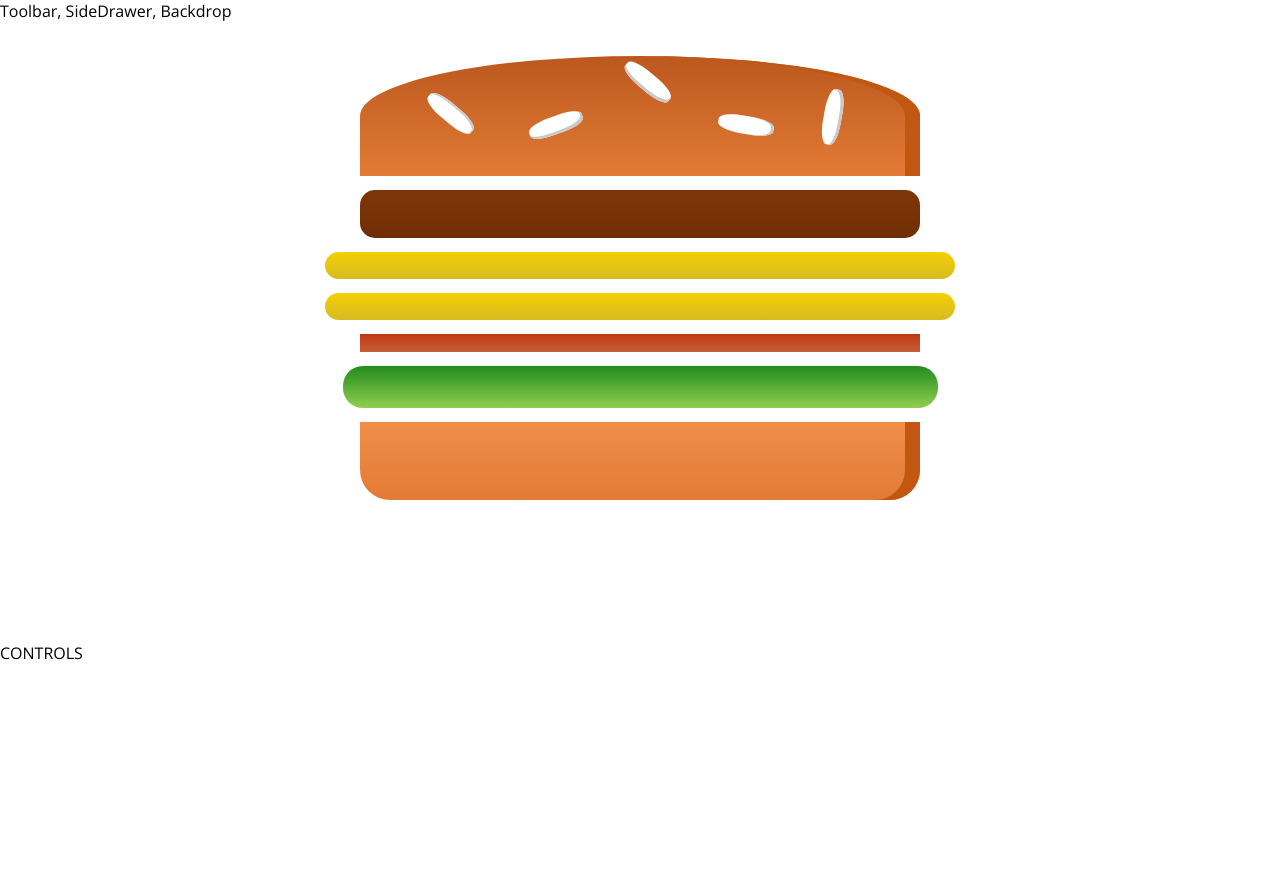
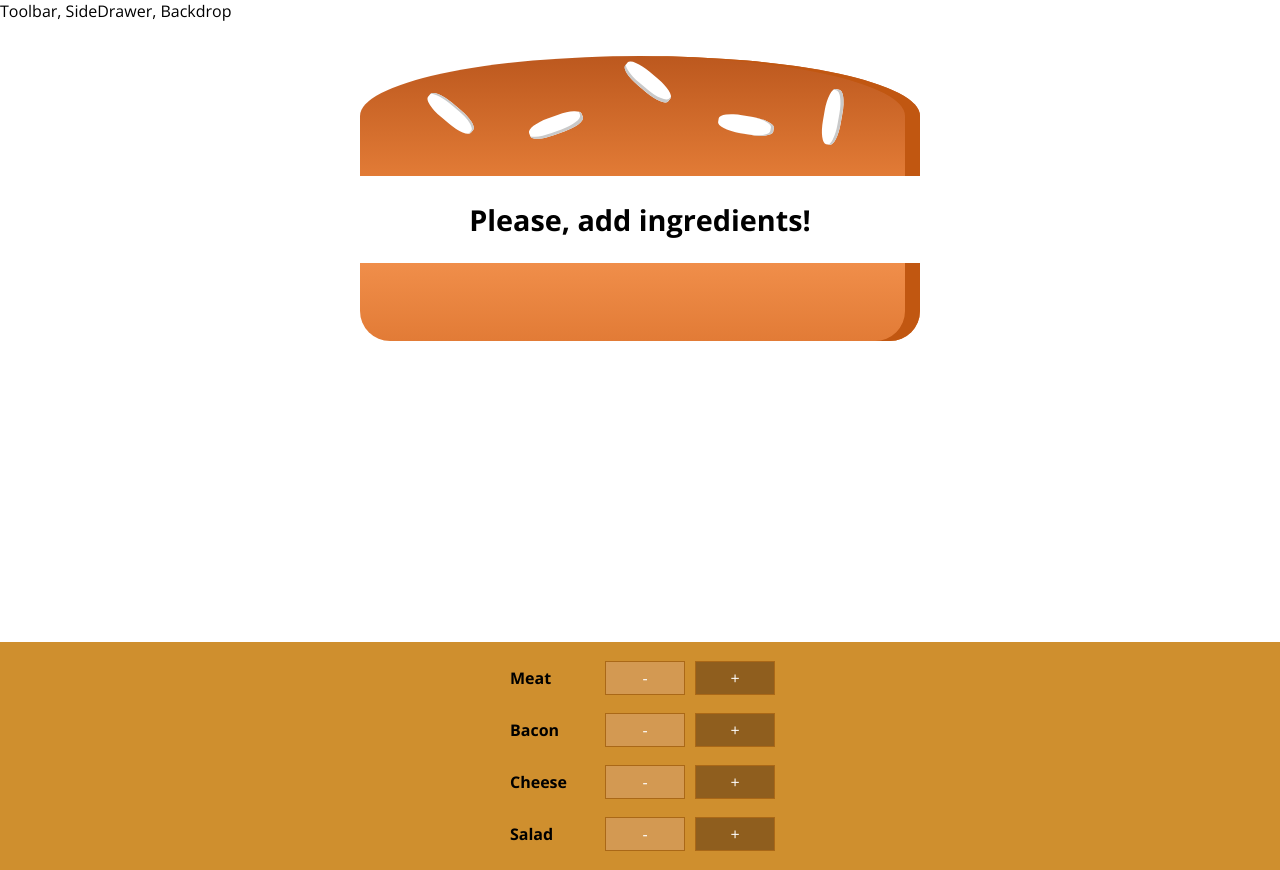
Before and after one commit to YuriBecker/Burger-Builder, a React (Create React App) app: page / in a window 1280 px wide. Before the commit the page ends 800 px from the top, so only its background shows below. Built offline with nearby package versions, Linux system fonts and the light colour scheme; the HTML template or start-up script is replaced by a standard one.

Commit message:
Add BuildControls component + css

```diff
--- /dev/null
+++ b/src/components/Burger/BuildControls/BuildControls.js
@@ -0,0 +1,22 @@
+import React from 'react';
+import styles from './BuildControls.module.css';
+import BuildControl from './BuildControl/BuildControl';
+
+const controls = [
+  { text: 'Meat', type: 'meat' },
+  { text: 'Bacon', type: 'bacon' },
+  { text: 'Cheese', type: 'cheese' },
+  { text: 'Salad', type: 'salad' }
+];
+
+const BuildControls = () => (
+  <div className={styles.BuildControls}>
+    {controls.map(control => (
+      <BuildControl key={control.text} text={control.text} />
+    ))}
+  </div>
+);
+
+BuildControls.propTypes = {};
+
+export default BuildControls;
--- /dev/null
+++ b/src/components/Burger/BuildControls/BuildControls.module.css
@@ -0,0 +1,52 @@
+.BuildControls {
+  width: 100%;
+  background-color: #cf8f2e;
+  display: flex;
+  flex-flow: column;
+  align-items: center;
+  box-shadow: 0 2px 1px #ccc;
+  margin: auto;
+  padding: 10px 0;
+}
+
+.OrderButton {
+  background-color: #dad735;
+  outline: none;
+  cursor: pointer;
+  border: 1px solid #966909;
+  color: #966909;
+  font-family: inherit;
+  font-size: 1.2em;
+  padding: 15px 30px;
+  box-shadow: 2px 2px 2px #966909;
+}
+
+.OrderButton:hover,
+.OrderButton:active {
+  background-color: #a0db41;
+  border: 1px solid #966909;
+  color: #966909;
+}
+
+.OrderButton:disabled {
+  background-color: #c7c6c6;
+  cursor: not-allowed;
+  border: 1px solid #ccc;
+  color: #888888;
+}
+
+.OrderButton:not(:disabled) {
+  animation: enable 0.3s linear;
+}
+
+@keyframes enable {
+  0% {
+    transform: scale(1);
+  }
+  60% {
+    transform: scale(1.1);
+  }
+  100% {
+    transform: scale(1);
+  }
+}
--- a/src/containers/BurgerBuilder/BurguerBuilder.js
+++ b/src/containers/BurgerBuilder/BurguerBuilder.js
@@ -1,18 +1,19 @@
 import React, { useState } from 'react';
 import Burger from '../../components/Burger/Burger';
+import BurgerControls from '../../components/Burger/BuildControls/BuildControls';
 
-function BurguerBuilder(props) {
+function BurguerBuilder() {
   const [ingredients, setIngredients] = useState({
-    meat: 1,
-    cheese: 2,
-    bacon: 1,
-    salad: 1
+    meat: 0,
+    cheese: 0,
+    bacon: 0,
+    salad: 0
   });
 
   return (
     <>
       <Burger ingredients={ingredients} />
-      <div>CONTROLS</div>
+      <BurgerControls />
     </>
   );
 }
```
